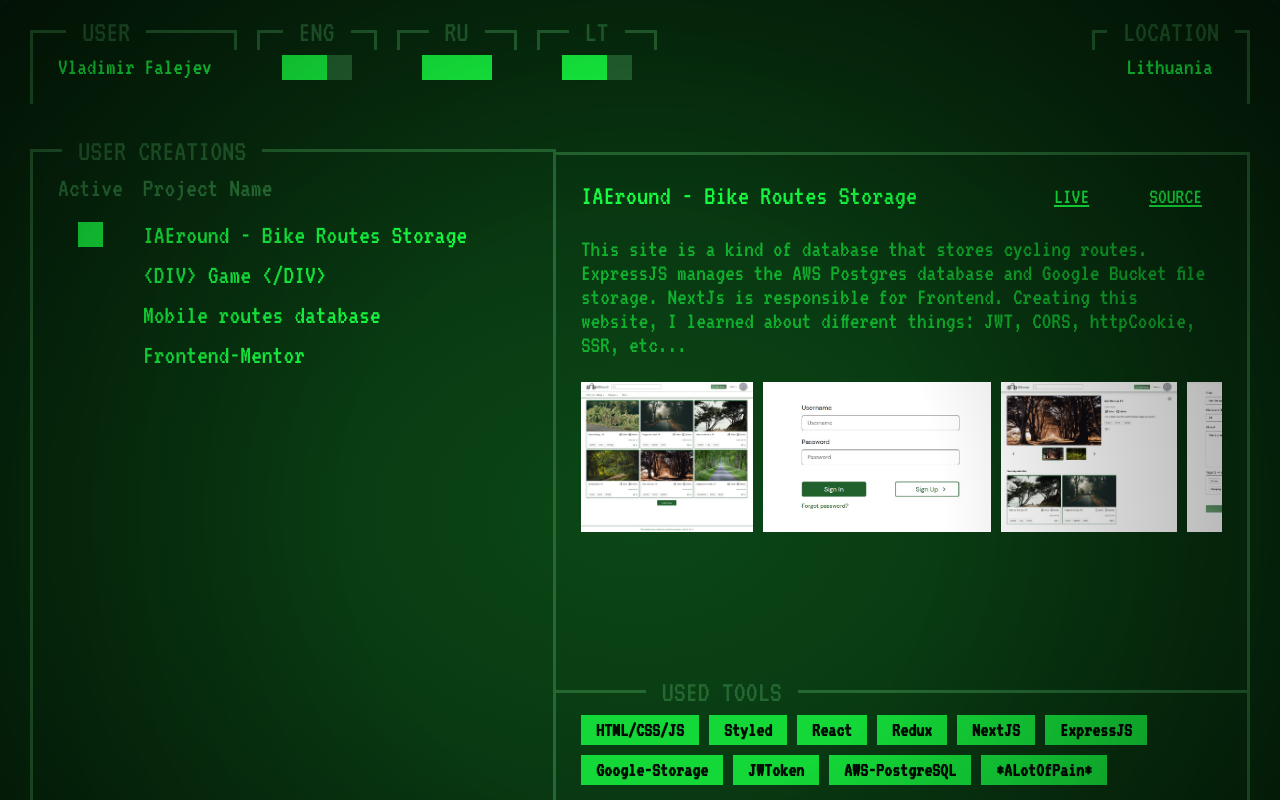
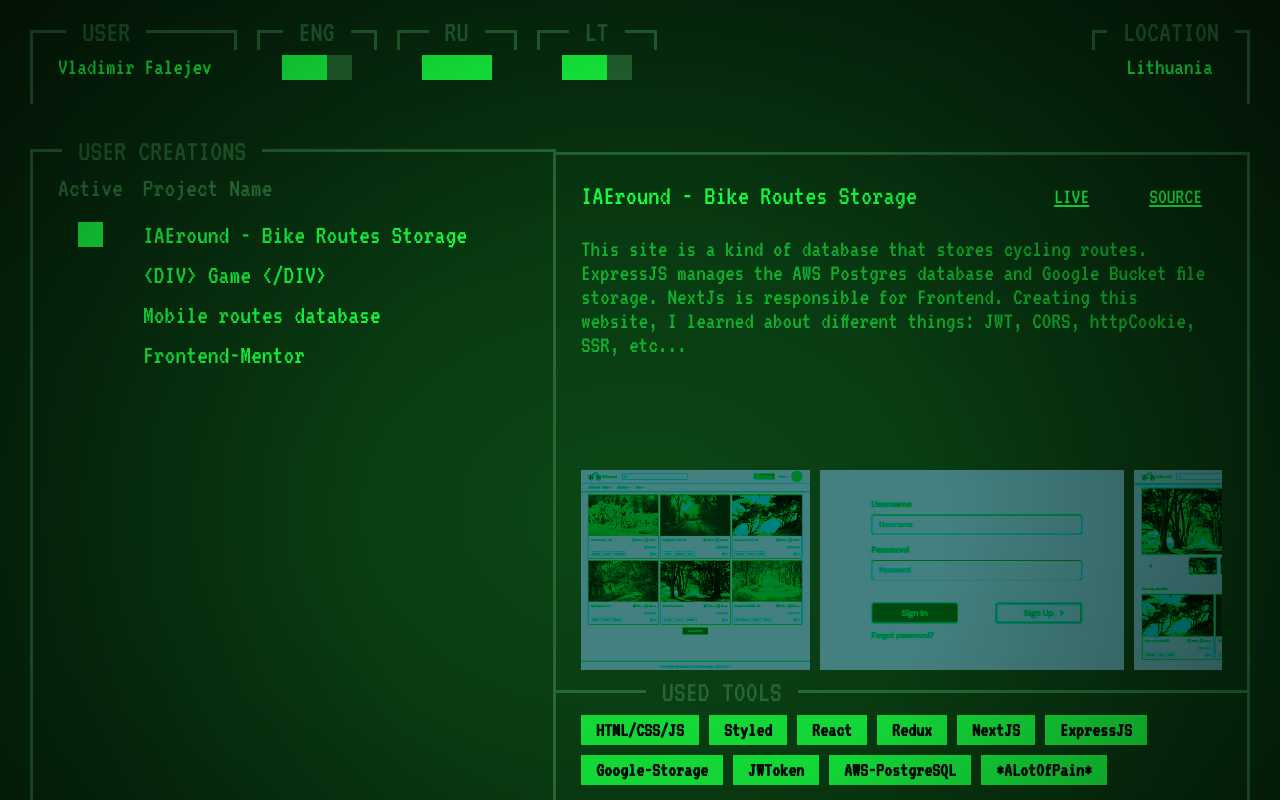
Before and after one commit to FalejevV/portfolio-page, a React (Create React App) app: page / in a window 1280 px wide. Both pictures are taken after a click on the button "WORK". Shown: the top 800 px of the page. Built offline with nearby package versions, Linux system fonts and the light colour scheme.

Commit message:
Zoomed page moved to other component. Fixed scrollbar color problem

```diff
--- a/src/components/WorkAbout/WorkAbout.styled.tsx
+++ b/src/components/WorkAbout/WorkAbout.styled.tsx
@@ -3,7 +3,7 @@ import { PText } from "../../styles/Style.styled";
 
 export const WorkAboutContainer = styled.div`
     width:100%;
-    height:fit-content;
+    height:100%;
     padding:25px;
     display:flex;
     flex-direction: column;
@@ -42,6 +42,7 @@ export const WorkAboutText = styled(PText)`
 
     @media(max-width:940px){
         flex:unset;
+        opacity: 1;
     }
 
     @media(max-width:650px){
@@ -53,11 +54,9 @@ export const WorkAboutImageContainer = styled.div`
     height:100%;
     width:100%;
     max-height: 200px;
-    min-height: 150px;
+    min-height: 200px;
     overflow: scroll;
     position:relative;
-
-
 `
 
 export const WorkAboutImages = styled.div`
@@ -75,6 +74,7 @@ export const WorkAboutImage = styled.img`
     height:100%;
     object-fit: cover;
 
+    filter: sepia(100%) hue-rotate(100deg) saturate(900%) brightness(0.5);
 
     transition: all 0.3s;
     &:hover{
--- a/src/components/WorkAbout/WorkAbout.tsx
+++ b/src/components/WorkAbout/WorkAbout.tsx
@@ -1,25 +1,18 @@
 import { nanoid } from "nanoid";
 import { IProject } from "../../projects";
 
-import { LinkContainer, WorkAboutContainer, WorkAboutImage, WorkAboutImageContainer, WorkAboutImages, WorkAboutText, WorkAboutTitle, WorkAboutTitleContainer, ZoomedImage, ZoomedImageContainer } from "./WorkAbout.styled";
+import { LinkContainer, WorkAboutContainer, WorkAboutImage, WorkAboutImageContainer, WorkAboutImages, WorkAboutText, WorkAboutTitle, WorkAboutTitleContainer } from "./WorkAbout.styled";
 import { Link } from "../../styles/Style.styled";
-import { useState } from "react";
 
 
 
 function WorkAbout(props:{
-    data:IProject
+    data:IProject,
+    setZoomedImage:Function,
 }){
-    const [zoomedImage,setZoomedImage] = useState("");
 
     return(
         <WorkAboutContainer>
-            {zoomedImage.trim() !== "" &&
-            <ZoomedImageContainer onClick={() => setZoomedImage("")}>
-                <ZoomedImage src={zoomedImage} />
-            </ZoomedImageContainer>
-            }
-
             <WorkAboutTitleContainer>
                 <WorkAboutTitle textAlign="left">{props.data.name}</WorkAboutTitle>
 
@@ -33,7 +26,7 @@ function WorkAbout(props:{
 
                 <WorkAboutImageContainer>
                     <WorkAboutImages>
-                        {props.data.images.map((image:string,index:number) => <WorkAboutImage onClick={() => setZoomedImage(image)} key={nanoid()} alt="Project image" src={image} />)}
+                        {props.data.images.map((image:string) => <WorkAboutImage onClick={() => props.setZoomedImage(image)} key={nanoid()} alt="Project image" src={image} />)}
                     </WorkAboutImages>
                 </WorkAboutImageContainer>
         </WorkAboutContainer>
--- a/src/layout/WorkPage/WorkPage.tsx
+++ b/src/layout/WorkPage/WorkPage.tsx
@@ -8,6 +8,7 @@ import WorkAbout from "../../components/WorkAbout/WorkAbout";
 import Tag from "../../components/Tag/Tag";
 import { nanoid } from "nanoid";
 import useSmallScreenEffect from "../../hooks/useSmallScreenEffect";
+import { ZoomedImage, ZoomedImageContainer } from "../../components/WorkAbout/WorkAbout.styled";
 
 
 function WorkPage(props:{
@@ -16,10 +17,16 @@ function WorkPage(props:{
 
     const [currentProject,setCurrentProject] = useState(0);
     const [isSmallScreen] = useSmallScreenEffect();
-
+    const [zoomedImage,setZoomedImage] = useState("");
 
     return(
         <PContainer toggle={props.toggle}>
+            {zoomedImage.trim() !== "" &&
+            <ZoomedImageContainer onClick={() => setZoomedImage("")}>
+                <ZoomedImage src={zoomedImage} />
+            </ZoomedImageContainer>
+            }
+
             <WorkPageContainer>
                     {!isSmallScreen && <>
                         <UIBorderStat leftTitleLineWidth="11%" fullCorner title={"USER CREATIONS"} element={
@@ -32,7 +39,7 @@ function WorkPage(props:{
 
                         <WPProjectReviewContainer>
                             <WPProjectReviewMainContainer>
-                                <WorkAbout data={projects[currentProject]} />
+                                <WorkAbout setZoomedImage={setZoomedImage} data={projects[currentProject]} />
                             </WPProjectReviewMainContainer>
 
                             <UIBorderStat leftTitleLineWidth="20%" title={"USED TOOLS"} noBottom noLeft noRight element={
@@ -49,7 +56,7 @@ function WorkPage(props:{
                         {projects.map((project:IProject) =>
                         <WPProjectReviewContainer key={nanoid()}>
                             <WPProjectReviewMainContainer>
-                                <WorkAbout data={project} />
+                                <WorkAbout setZoomedImage={setZoomedImage} data={project} />
                             </WPProjectReviewMainContainer>
 
                             <UIBorderStat leftTitleLineWidth="20%" title={"USED TOOLS"} noBottom noLeft noRight element={
--- a/src/styles/GlobalStyle.styled.tsx
+++ b/src/styles/GlobalStyle.styled.tsx
@@ -51,10 +51,9 @@ export const GlobalStyle = createGlobalStyle`
 
     * {
         scrollbar-width: thin;
-        scrollbar-color: #00ff1e #ffffff0;
+        scrollbar-color: #00ff1e transparent !important;
     }
 
-    /* Chrome, Edge, and Safari */
     *::-webkit-scrollbar {
         width: 8px;
         height:8px;
```
